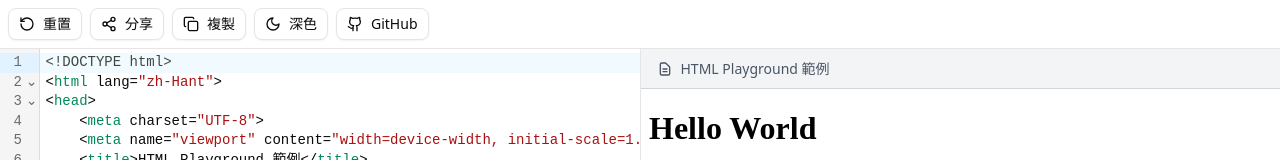
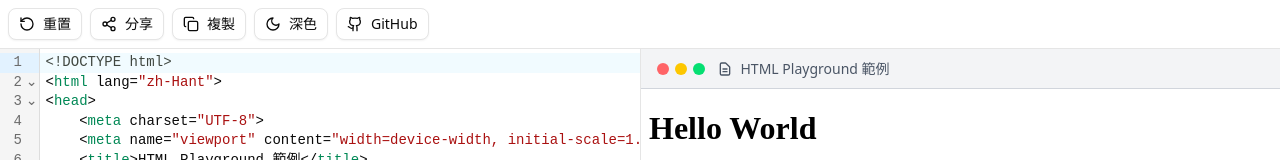
Before and after one commit to yorukot/html-playground, a Next.js app: page / in a window 1280 px wide. Shown: the top 160 px of the page. Built offline with nearby package versions, Linux system fonts and the light colour scheme.

Commit message:
feat: add browser control buttons to Preview component

```diff
--- a/components/Preview.tsx
+++ b/components/Preview.tsx
@@ -60,6 +60,13 @@ export function Preview({ htmlContent }: PreviewProps) {
       {/* Browser tab style header */}
       <div className="flex-shrink-0 bg-gray-100 dark:bg-gray-800 border-b border-gray-300 dark:border-gray-600 h-10 flex items-center px-4">
         <div className="flex items-center space-x-3">
+          {/* Browser control buttons */}
+          <div className="flex space-x-1.5">
+            <div className="w-3 h-3 rounded-full bg-red-400"></div>
+            <div className="w-3 h-3 rounded-full bg-yellow-400"></div>
+            <div className="w-3 h-3 rounded-full bg-green-400"></div>
+          </div>
+
           {/* Title */}
           <div className="flex items-center space-x-2 text-sm text-gray-600 dark:text-gray-300">
             <svg
```
